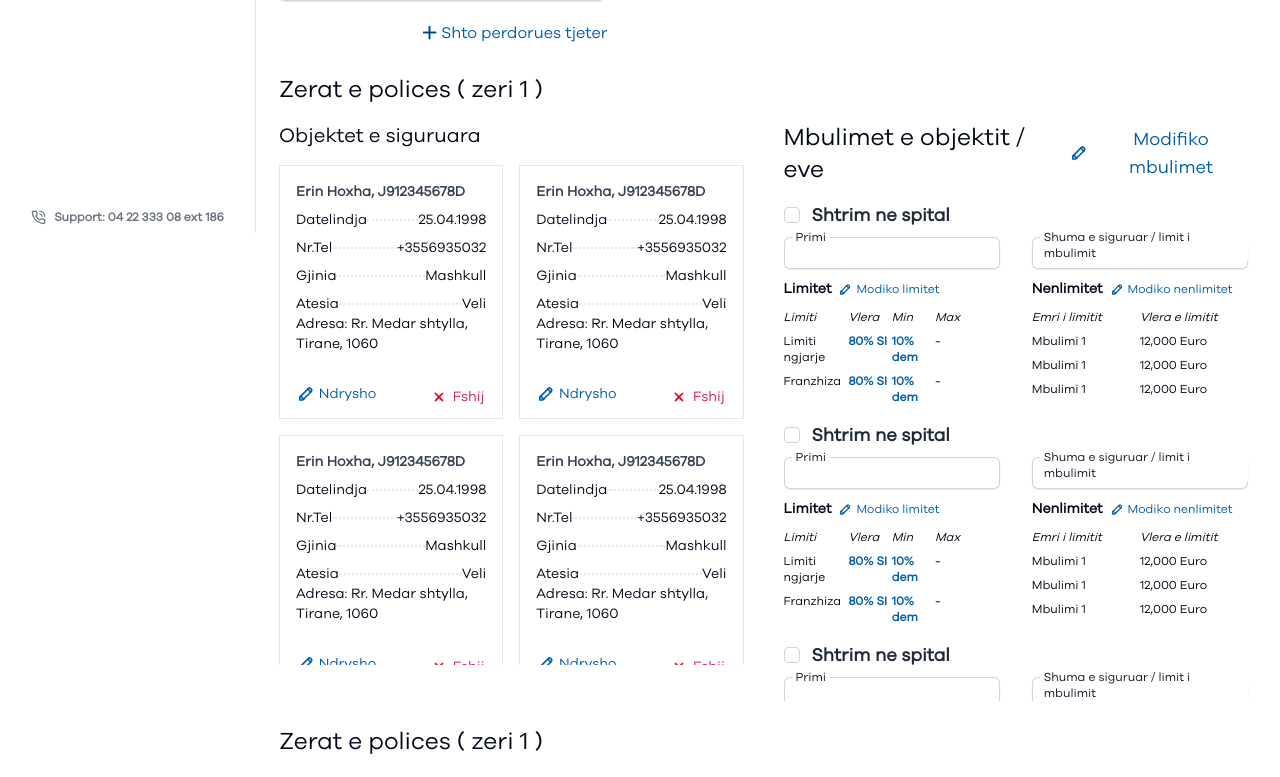
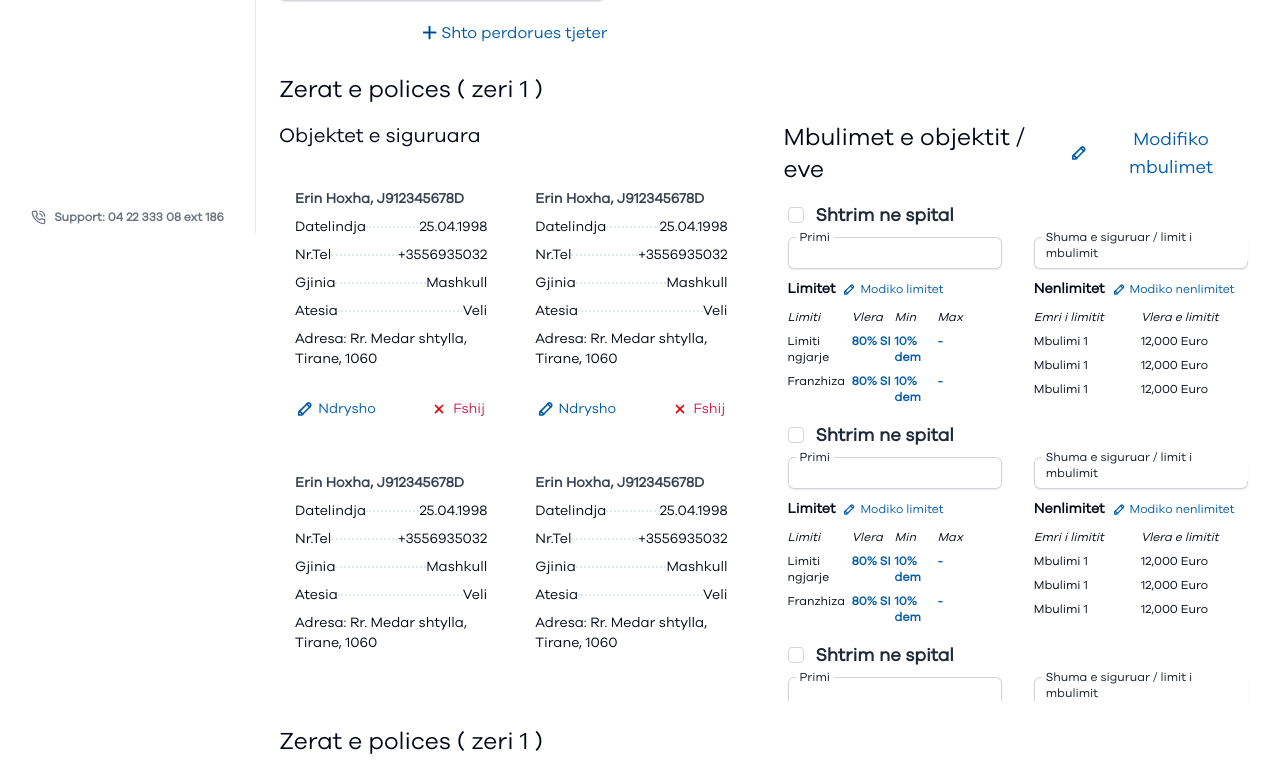
Before and after one commit to geri-hoxha/esig-next, a Next.js app: page /sale/v3 in a window 1280 px wide. Shown: the part 660-1437 px from the top of the page. Built offline with nearby package versions, Linux system fonts and the light colour scheme.

Commit message:
final touch

```diff
--- a/src/app/sale/v3/Cards.tsx
+++ b/src/app/sale/v3/Cards.tsx
@@ -4,11 +4,10 @@ import { ButtonGeri } from "./page";
 
 const Cards = () => {
   return (
-    <div className="cursor-pointer hover:shadow-md ">
-      <div className="relative overflow-hidden bg-cover bg-no-repeat border border-gray-200">
-        <div className=" transition-all duration-300 text-sm hover:scale-[1.02]">
+    <div className="cursor-pointer group hover:shadow-md rounded-xl h-max   transition-all duration-200 relative">
+      <div className="hover:!bg-sky-50  hover:text-esig text-sm z-10 rounded-xl">
         <div className="p-4">
-            <div className="font-semibold text-gray-700 pb-2">
+          <div className="font-semibold text-gray-700 group-hover:text-esig py-2">
             Erin Hoxha, J912345678D
           </div>
           <ul className="flex flex-col gap-y-2">
@@ -42,11 +41,11 @@ const Cards = () => {
               </div>
             </li>
           </ul>
-            <span>Adresa: Rr. Medar shtylla, Tirane, 1060</span>
+          <div className="mt-2">Adresa: Rr. Medar shtylla, Tirane, 1060</div>
         </div>
         <div className="flex items-center justify-between">
           <div className="w-1/2 text-center">
-              <ButtonGeri className="text-esig bg-transparent !w-full hover:!bg-sky-50 !h-12">
+            <ButtonGeri className="text-esig bg-transparent !w-full  !h-12">
               <div className="flex items-center gap-x-1 mx-auto">
                 <Image
                   className="cursor-pointer"
@@ -63,8 +62,8 @@ const Cards = () => {
           </div>
         </div>
       </div>
-        <div className="absolute -bottom-[3px] right-0 w-1/2">
-          <ButtonGeri className="text-esig-error bg-white !rounded-none hover:bg-red-50 !w-full !h-12 !rounded-tl-lg">
+      <div className="absolute bottom-0 right-0 w-1/2 z-20">
+        <ButtonGeri className="text-esig-error bg-white   hover:bg-red-50 !w-full !h-12 rounded-lg transition-all duration-200">
           <div className="flex items-center gap-x-1 w-min mx-auto h-auto">
             <Image
               className="cursor-pointer"
@@ -80,7 +79,6 @@ const Cards = () => {
         </ButtonGeri>
       </div>
     </div>
-    </div>
   );
 };
 
--- a/src/app/sale/v3/Checkbox.tsx
+++ b/src/app/sale/v3/Checkbox.tsx
@@ -15,7 +15,7 @@ const Checkbox: React.FC<IProps> = ({ label }) => {
             aria-describedby="comments-description"
             name="comments"
             type="checkbox"
-            className="h-4 w-4 rounded border-gray-300 text-indigo-600 focus:ring-indigo-600"
+            className="h-4 w-4 rounded border-gray-300 text-esig focus:ring-esig"
           />
         </div>
         <div className="ml-3 text-sm leading-6">
--- a/src/app/sale/v3/History.tsx
+++ b/src/app/sale/v3/History.tsx
@@ -1,3 +1,4 @@
+import { classNames } from "@/lib/utils";
 import Image from "next/image";
 
 type Type = "created" | "edited" | "cancelled" | "sold";
@@ -38,16 +39,12 @@ const activity: IActivity[] = [
     days: 4,
   },
   {
-    id: 4,
+    id: 5,
     type: "sold",
     person: "Erin Hoxha",
     days: 1,
   },
 ];
-
-function classNames(...classes: any) {
-  return classes.filter(Boolean).join(" ");
-}
 
 export default function History() {
   return (
--- a/src/app/sale/v3/Zerat.tsx
+++ b/src/app/sale/v3/Zerat.tsx
@@ -7,7 +7,7 @@ import { ButtonGeri } from "./page";
 const Zerat = () => {
   return (
     <>
-      <div className="flex flex-col gap-2">
+      <div className="flex flex-col gap-2 pl-1">
         <Checkbox
           label={
             <span className="text-lg font-bold text-gray-800">
--- a/src/app/sale/v3/page.tsx
+++ b/src/app/sale/v3/page.tsx
@@ -47,17 +47,6 @@ const Geri: React.FC<Partial<IProps>> = ({ title = "", items = [] }) => {
         })}
       </div>
     </div>
-  );
-};
-
-const Switcher = () => {
-  return (
-    <>
-      {/* <label className="inline-flex items-center cursor-pointer">
-  <input type="checkbox" value="" className="sr-only peer" />
-  <div className="relative w-9 h-[18px] bg-gray-200 peer-focus:outline-none peer-focus:ring-4 peer-focus:ring-blue-300 dark:peer-focus:ring-blue-800 rounded-full peer dark:bg-gray-700 peer-checked:after:translate-x-full rtl:peer-checked:after:-translate-x-full peer-checked:after:border-white after:content-[''] after:absolute after:top-[2px] after:start-[5px] after:bg-white after:border-gray-300 after:border after:rounded-full after:h-3 after:w-3 after:transition-all dark:border-gray-600 peer-checked:bg-blue-600"></div>
- </label> */}
-    </>
   );
 };
 
@@ -392,7 +381,7 @@ export default function Sale() {
         items={[
           {
             title: "Objektet e siguruara",
-            className: "scrollArea h-[500px] overflow-y-scroll pr-2",
+            className: "scrollArea max-h-[500px] overflow-y-scroll pr-2 pb-2",
             children: (
               <>
                 <Cards />
@@ -428,7 +417,7 @@ export default function Sale() {
               </div>
             ),
             cols: "1",
-            className: "scrollArea h-[500px] overflow-y-scroll pr-2",
+            className: "scrollArea max-h-[500px] overflow-y-auto pr-2",
             children: (
               <>
                 <Zerat />
@@ -444,6 +433,7 @@ export default function Sale() {
         title="Zerat e polices ( zeri 1 )"
         items={[
           {
+            className: 'scrollArea max-h-[500px] overflow-y-auto pr-2 divide-x divide-y',
             title: "Objektet e siguruara",
             children: (
               <>
--- /dev/null
+++ b/src/components/fields/Select.tsx
@@ -0,0 +1,23 @@
+import { Fragment, useState } from "react";
+
+interface IProps {
+    id: string;
+    name: string;
+    defaultValue: string;
+    option:
+}
+
+export default function Select({}: IProps) {
+  return (
+    // <select
+    //   id={name}
+    //   name={name}
+    //   className={`block w-full rounded-md border-0 py-1.5 ${pl10} text-gray-900 shadow-sm ring-1 ring-inset ring-gray-300 placeholder:text-gray-400 focus:ring-2 focus:ring-inset focus:border-esig sm:text-sm sm:leading-6 ${className}`}
+    //   defaultValue="Leke"
+    // >
+    //   <option>Leke</option>
+    //   <option>Euro</option>
+    //   <option>Dollar Amerikan</option>
+    // </select>
+  );
+}
--- a/src/lib/utils.ts
+++ b/src/lib/utils.ts
@@ -4,3 +4,8 @@ import { twMerge } from "tailwind-merge"
 export function cn(...inputs: ClassValue[]) {
   return twMerge(clsx(inputs))
 }
+
+
+export function classNames(...classes: (string | number | boolean)[]) {
+  return classes.filter(Boolean).join(' ')
+}
```
Also changed, not shown: src/app/sale/components/Fields_v2/Base.tsx (+0 -32 lines). Lines whose indentation alone changed are shown as unchanged.
